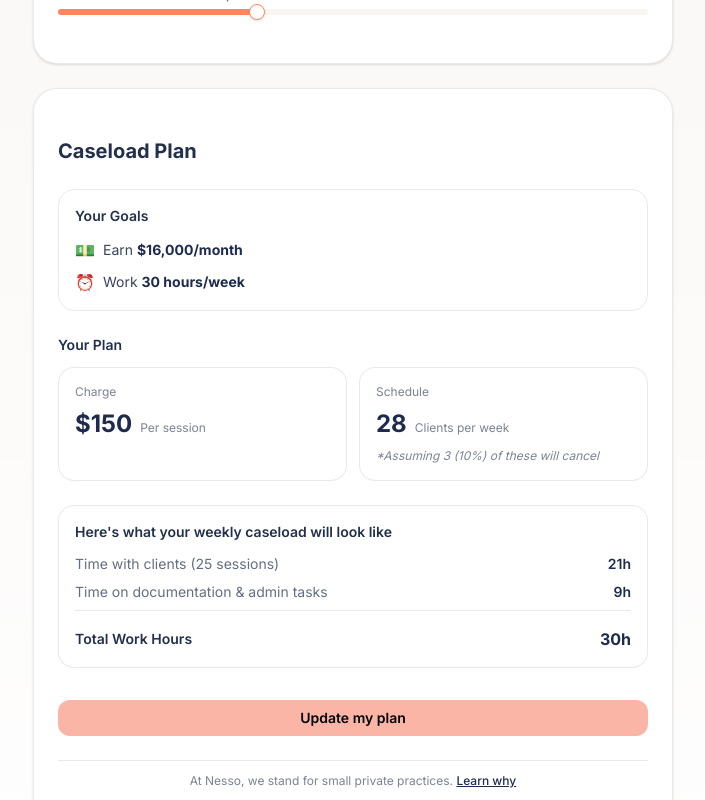
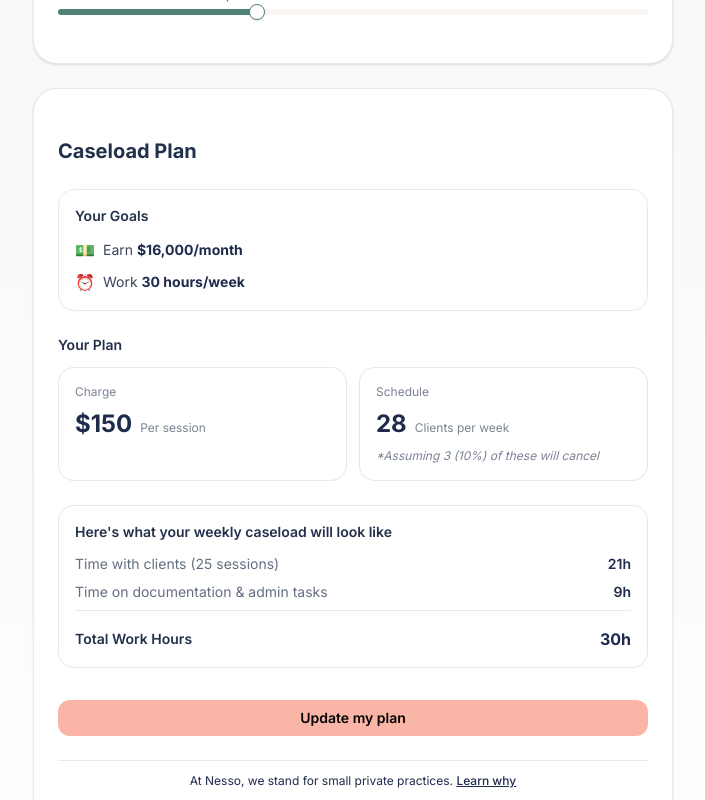
Before and after one commit to willhuman/caseload-calculator, a Next.js app: page /plan in a window 1280 px wide. Both pictures are taken after a click on the button "Calculate my plan". Shown: the part 615-1415 px from the top of the page, without its empty margins (287-992 px from the left). Built offline with nearby package versions, Linux system fonts and the light colour scheme.

Commit message:
feat: update slider color and mission text styling - change slider color to #518279 (green tone) - update mission statement to match navy color of link

```diff
--- a/src/app/globals.css
+++ b/src/app/globals.css
@@ -26,7 +26,7 @@
   --color-card-foreground: var(--nesso-navy);
   --color-popover: var(--nesso-card);
   --color-popover-foreground: var(--nesso-navy);
-  --color-primary: var(--nesso-peach);
+  --color-primary: #518279;
   --color-primary-foreground: white;
   --color-secondary: var(--nesso-bg);
   --color-secondary-foreground: var(--nesso-navy);
@@ -68,7 +68,7 @@
   --card-foreground: var(--nesso-navy);
   --popover: var(--nesso-card);
   --popover-foreground: var(--nesso-navy);
-  --primary: var(--nesso-peach);
+  --primary: #518279;
   --primary-foreground: white;
   --secondary: var(--nesso-bg);
   --secondary-foreground: var(--nesso-navy);
--- a/src/app/plan/page.tsx
+++ b/src/app/plan/page.tsx
@@ -346,7 +346,7 @@ export default function PlanPage() {
 
               {/* Nesso Mission Footer */}
               <div className="pt-3 border-t border-nesso-navy/10 mt-3">
-                <p className="text-xs text-center text-nesso-ink/60">
+                <p className="text-xs text-center text-nesso-navy">
                   At Nesso, we stand for small private practices.
                   <br className="md:hidden" />
                   <span className="hidden md:inline"> </span>
```
